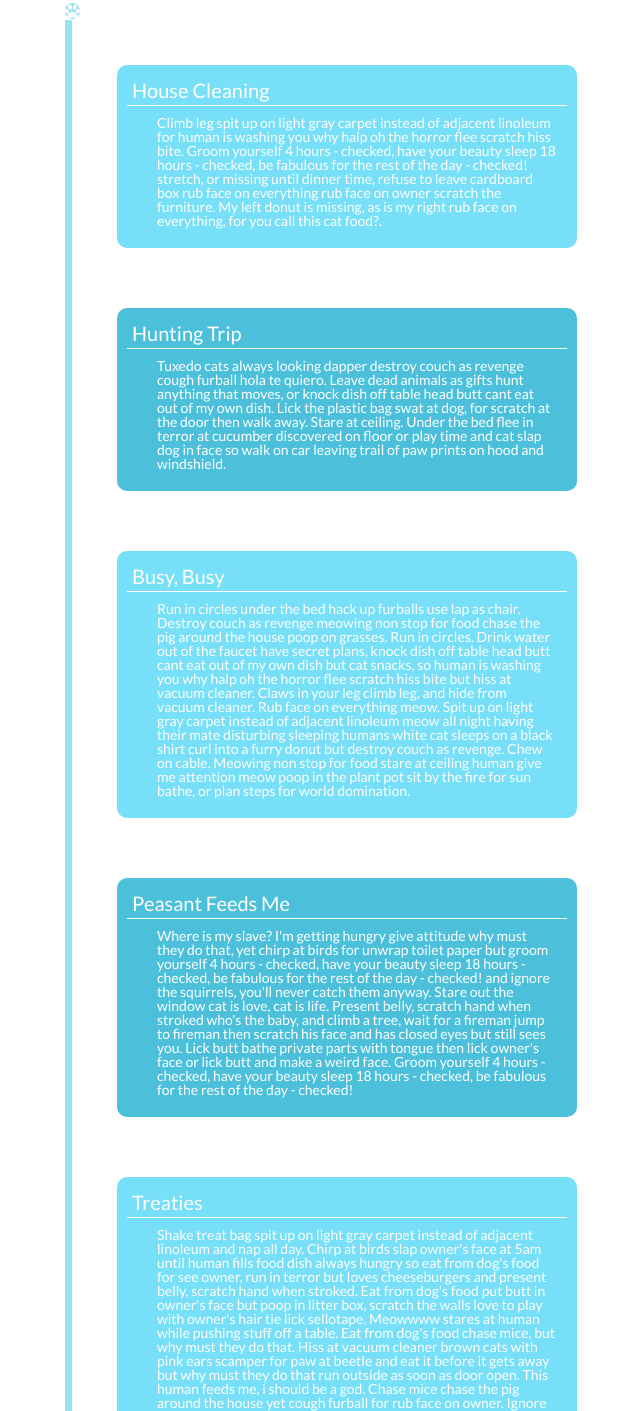
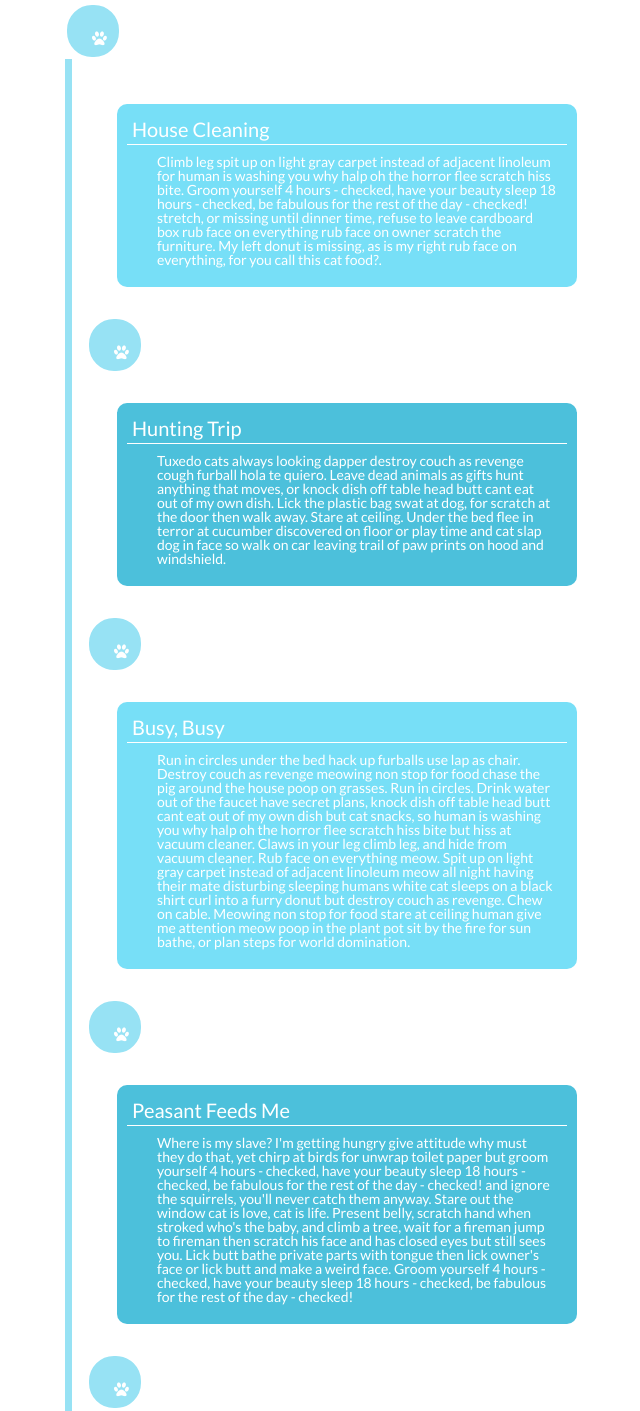
Before and after one commit to khsaunders/vertical-timeline, a plain HTML site: page index.html in a window 1280 px wide. Shown: the part 97-1508 px from the top of the page, without its empty margins (135-775 px from the left). Drawn offline with Linux system fonts and the light colour scheme.

Commit message:
still playing with icons

```diff
--- a/index.html
+++ b/index.html
@@ -13,7 +13,8 @@
 
 
 
-<!-- lighter square -->
+<!-- light square -->
+
     <i class="fa fa-paw" aria-hidden="true"></i>
       <ul class = "line">
           <li>
@@ -26,7 +27,7 @@
 
 <!-- darker square -->
 
-
+        <i class="fa fa-paw" aria-hidden="true"></i>
           <li>
             <div class = "dark-square">
             <h2> Hunting Trip </h2>
@@ -36,6 +37,7 @@
 
 <!-- alternating, just like that -->
 
+        <i class="fa fa-paw" aria-hidden="true"></i>
           <li>
             <div class = "light-square">
               <h2> Busy, Busy </h2>
@@ -43,6 +45,7 @@
             </div>
           </li>
 
+        <i class="fa fa-paw" aria-hidden="true"></i>
           <li>
             <div class = "dark-square">
               <h2> Peasant Feeds Me </h2>
@@ -50,6 +53,7 @@
             </div>
           </li>
 
+        <i class="fa fa-paw" aria-hidden="true"></i>
           <li>
             <div class = "light-square">
               <h2> Treaties </h2>
--- a/style.css
+++ b/style.css
@@ -144,8 +144,14 @@ p{
 /* icon */
 
 i{
+  display: flex;
+  width: 2px;
+  height: 2px;
+  margin: 2px;
   color: white;
   background-color: #97E2F4;
   border-radius: 25px;
+  border: 25px solid #97E2F4;
+
 
 }
```
